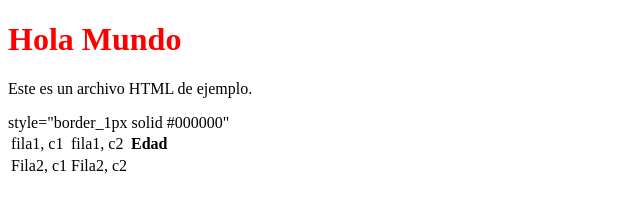
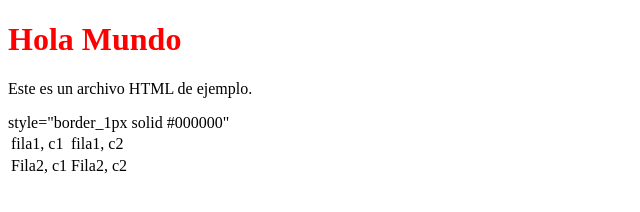
Before and after one commit to HectorSan13/REPO-Tic.2-737119, a plain HTML site: page index.html in a window 1280 px wide. Shown: the full height of the page, 0-640 px from the left. Drawn offline with Linux system fonts and the light colour scheme.

Commit message:
commit merge sin fast-forward

```diff
--- a/index.html
+++ b/index.html
@@ -14,7 +14,6 @@
         <tr>
             <td>fila1, c1</td>
             <td>fila1, c2</td>
-            <th>Edad</th>
         </tr>
         <tr>
            <td>Fila2, c1</td>
```
